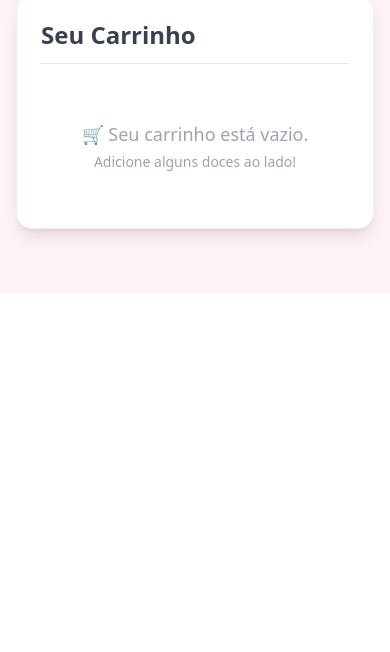
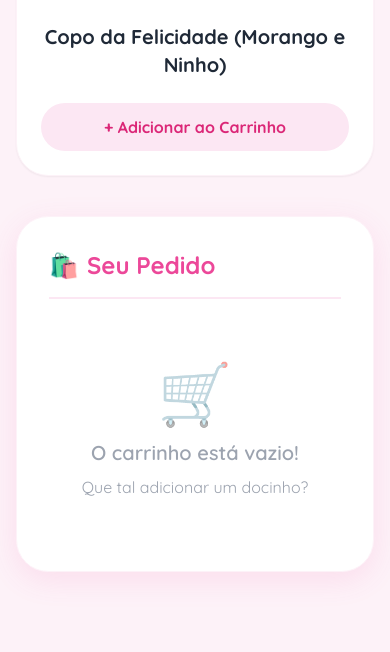
Before and after one commit to mateusoliveiracc/doces, a Flask app: page / in a window 390 px wide. Shown: the part 1816-2468 px from the top of the page. Before the commit the page ends 2109 px from the top, so only its background shows below. Run offline with Flask 3, Linux system fonts and the light colour scheme; some libraries are stand-ins or nearby versions.

Commit message:
Atualização do código da loja de doces

```diff
--- a/templates/index.html
+++ b/templates/index.html
@@ -3,35 +3,75 @@
 <head>
     <meta charset="UTF-8">
     <meta name="viewport" content="width=device-width, initial-scale=1.0">
-    <title>Doces Da Clara - Faça seu Pedido</title>
+    <title>Doceria Delícia - Cardápio</title>
+
+    <!-- Tailwind CSS -->
     <script src="https://cdn.tailwindcss.com"></script>
+
+    <!-- Fonte Google: Quicksand (Arredondada e amigável, perfeita para doces) -->
+    <link rel="preconnect" href="https://fonts.googleapis.com">
+    <link rel="preconnect" href="https://fonts.gstatic.com" crossorigin>
+    <link href="https://fonts.googleapis.com/css2?family=Quicksand:wght@400;600;700&display=swap" rel="stylesheet">
+
+    <style>
+        body {
+            font-family: 'Quicksand', sans-serif;
+            background-color: #fdf2f8; /* Fundo rosa bem clarinho (pink-50) */
+        }
+
+        /* Oculta barra de rolagem no carrinho, mas mantém a funcionalidade */
+        .no-scrollbar::-webkit-scrollbar {
+            display: none;
+        }
+        .no-scrollbar {
+            -ms-overflow-style: none;
+            scrollbar-width: none;
+        }
+    </style>
 </head>
-<body class="bg-pink-50 min-h-screen text-gray-800 font-sans">
+<body class="text-gray-700 antialiased">
 
-    <header class="bg-white shadow-md py-6 mb-8 border-b-4 border-pink-400">
-        <div class="container mx-auto text-center">
-            <h1 class="text-4xl font-extrabold text-pink-600 tracking-wide">🧁Doces Da Clara 🧁</h1>
-            <p class="text-gray-500 mt-2 text-sm sm:text-base">Escolha seus doces favoritos e finalize no WhatsApp</p>
+    <!-- Cabeçalho (Header) -->
+    <header class="bg-white shadow-[0_4px_20px_-10px_rgba(236,72,153,0.3)] pt-10 pb-8 mb-10 rounded-b-[40px] border-b-2 border-pink-100">
+        <div class="container mx-auto text-center px-4">
+            <h1 class="text-5xl font-bold text-pink-500 tracking-tight mb-2">
+                <span class="text-3xl">✨</span> Doceria Delícia <span class="text-3xl">✨</span>
+            </h1>
+            <p class="text-pink-400 font-semibold text-lg">Os doces mais gostosos, feitos com amor!</p>
         </div>
     </header>
 
-    <main class="container mx-auto px-4 max-w-7xl pb-16">
-        <div class="grid grid-cols-1 lg:grid-cols-3 gap-8">
+    <main class="container mx-auto px-4 max-w-7xl pb-20">
+        <div class="grid grid-cols-1 lg:grid-cols-3 gap-10">
 
+            <!-- 🧁 VITRINE DE PRODUTOS 🧁 -->
             <div class="lg:col-span-2">
-                <h2 class="text-2xl font-bold text-gray-700 mb-6 border-b-2 border-pink-200 pb-2">Nosso Cardápio</h2>
-                <div class="grid grid-cols-1 sm:grid-cols-2 gap-6">
+                <div class="flex items-center space-x-3 mb-8">
+                    <span class="text-3xl">🍰</span>
+                    <h2 class="text-3xl font-bold text-gray-800">Nosso Cardápio</h2>
+                </div>
+
+                <div class="grid grid-cols-1 sm:grid-cols-2 gap-8">
                     {% for produto in produtos %}
-                    <div class="bg-white rounded-2xl shadow-sm hover:shadow-md transition duration-300 overflow-hidden border border-pink-100 flex flex-col justify-between">
-                        <img src="{{ produto.imagem }}" alt="{{ produto.nome }}" class="w-full h-48 object-cover">
-                        <div class="p-5 flex-grow flex flex-col justify-between">
-                            <div>
-                                <h3 class="font-bold text-lg text-gray-800 mb-2">{{ produto.nome }}</h3>
-                                <p class="text-pink-600 font-extrabold text-xl mb-4">R$ {{ "%.2f"|format(produto.preco) }}</p>
+                    <!-- Cartão do Produto -->
+                    <div class="bg-white rounded-[32px] shadow-sm hover:shadow-[0_10px_30px_-10px_rgba(236,72,153,0.4)] transition-all duration-300 transform hover:-translate-y-2 overflow-hidden border border-pink-50 flex flex-col">
+
+                        <!-- Imagem -->
+                        <div class="relative">
+                            <img src="{{ produto.imagem }}" alt="{{ produto.nome }}" class="w-full h-56 object-cover rounded-t-[32px]">
+                            <!-- Badge de Preço em cima da imagem -->
+                            <div class="absolute top-4 right-4 bg-white/90 backdrop-blur-sm px-4 py-1.5 rounded-full shadow-sm text-pink-600 font-bold text-lg">
+                                R$ {{ "%.2f"|format(produto.preco) }}
                             </div>
+                        </div>
+
+                        <!-- Informações do Produto -->
+                        <div class="p-6 flex-grow flex flex-col justify-between">
+                            <h3 class="font-bold text-xl text-gray-800 mb-6 text-center">{{ produto.nome }}</h3>
+
                             <a href="{{ url_for('adicionar_ao_carrinho', produto_id=produto.id) }}"
-                               class="block text-center bg-pink-500 hover:bg-pink-600 text-white font-semibold py-2.5 px-4 rounded-xl transition duration-200">
-                                Adicionar ao Carrinho
+                               class="block w-full text-center bg-pink-100 text-pink-600 hover:bg-pink-500 hover:text-white font-bold py-3 px-6 rounded-full transition-colors duration-300">
+                                + Adicionar ao Carrinho
                             </a>
                         </div>
                     </div>
@@ -39,86 +79,97 @@
                 </div>
             </div>
 
-            <div class="bg-white rounded-2xl shadow-lg border border-pink-100 p-6 h-fit sticky top-6">
-                <div class="flex justify-between items-center mb-6 border-b pb-3">
-                    <h2 class="text-2xl font-bold text-gray-700">Seu Carrinho</h2>
+            <!-- 🛒 CARRINHO E CHECKOUT 🛒 -->
+            <div class="lg:col-span-1">
+                <!-- Cartão Flutuante do Carrinho -->
+                <div class="bg-white rounded-[32px] shadow-[0_8px_30px_rgb(236,72,153,0.12)] border border-pink-50 p-8 sticky top-8">
+
+                    <div class="flex justify-between items-end mb-6 border-b-2 border-pink-100 pb-4">
+                        <h2 class="text-2xl font-bold text-pink-500 flex items-center gap-2">
+                            <span>🛍️</span> Seu Pedido
+                        </h2>
                         {% if carrinho %}
-                    <a href="{{ url_for('limpar_carrinho') }}" class="text-xs text-red-500 hover:underline">Limpar tudo</a>
+                        <a href="{{ url_for('limpar_carrinho') }}" class="text-sm text-gray-400 hover:text-red-500 transition-colors">Limpar</a>
                         {% endif %}
                     </div>
 
                     {% if not carrinho %}
-                <div class="text-center py-8 text-gray-400">
-                    <p class="text-lg">🛒 Seu carrinho está vazio.</p>
-                    <p class="text-sm mt-1">Adicione alguns doces ao lado!</p>
+                    <div class="text-center py-10">
+                        <div class="text-6xl mb-4 opacity-50">🛒</div>
+                        <p class="text-xl font-semibold text-gray-400">O carrinho está vazio!</p>
+                        <p class="text-gray-400 mt-2">Que tal adicionar um docinho?</p>
                     </div>
                     {% else %}
 
-                <div class="space-y-4 mb-6 max-h-60 overflow-y-auto pr-1">
+                    <!-- Lista de Itens do Carrinho -->
+                    <div class="space-y-4 mb-8 max-h-64 overflow-y-auto no-scrollbar">
                         {% for item in carrinho %}
-                    <div class="flex justify-between items-center bg-pink-50/50 p-3 rounded-xl border border-pink-100/50">
-                        <div class="flex-1 pr-2">
-                            <p class="font-semibold text-sm text-gray-800">{{ item.nome }}</p>
-                            <p class="text-xs text-gray-500">R$ {{ "%.2f"|format(item.preco) }} cada</p>
+                        <div class="flex justify-between items-center bg-pink-50/50 p-4 rounded-2xl border border-pink-100/50">
+                            <div class="flex-1 pr-3">
+                                <p class="font-bold text-gray-700 leading-tight mb-1">{{ item.nome }}</p>
+                                <p class="text-sm font-semibold text-pink-500">R$ {{ "%.2f"|format(item.preco) }}</p>
                             </div>
-                        <div class="flex items-center space-x-3">
-                            <span class="text-sm font-bold bg-white px-2.5 py-1 rounded-md border text-gray-700">{{ item.quantidade }}x</span>
-                            <div class="flex flex-col space-y-1">
-                                <a href="{{ url_for('adicionar_ao_carrinho', produto_id=item.id) }}" class="text-xs bg-gray-200 hover:bg-pink-200 px-1.5 py-0.5 rounded text-center font-bold">+</a>
-                                <a href="{{ url_for('remover_do_carrinho', produto_id=item.id) }}" class="text-xs bg-gray-200 hover:bg-red-200 px-1.5 py-0.5 rounded text-center font-bold">-</a>
-                            </div>
+
+                            <div class="flex items-center space-x-3 bg-white px-2 py-1.5 rounded-full shadow-sm border border-pink-50">
+                                <a href="{{ url_for('remover_do_carrinho', produto_id=item.id) }}" class="w-6 h-6 flex items-center justify-center rounded-full text-pink-400 hover:bg-pink-100 font-bold transition-colors">-</a>
+                                <span class="text-sm font-bold text-gray-700 w-4 text-center">{{ item.quantidade }}</span>
+                                <a href="{{ url_for('adicionar_ao_carrinho', produto_id=item.id) }}" class="w-6 h-6 flex items-center justify-center rounded-full text-pink-400 hover:bg-pink-100 font-bold transition-colors">+</a>
                             </div>
                         </div>
                         {% endfor %}
                     </div>
 
-                <div class="border-t border-b py-3 mb-6 flex justify-between items-center font-bold text-lg text-gray-800">
-                    <span>Total:</span>
-                    <span class="text-pink-600 text-xl">R$ {{ "%.2f"|format(total) }}</span>
+                    <!-- Total -->
+                    <div class="bg-pink-50 p-4 rounded-2xl mb-6 flex justify-between items-center">
+                        <span class="font-bold text-gray-600">Total a pagar:</span>
+                        <span class="text-2xl font-bold text-pink-600">R$ {{ "%.2f"|format(total) }}</span>
                     </div>
 
+                    <!-- Formulário -->
                     <form action="{{ url_for('finalizar_pedido') }}" method="POST" class="space-y-4">
                         <div>
-                        <label class="block text-sm font-medium text-gray-700 mb-1">Seu Nome *</label>
-                        <input type="text" name="nome" required placeholder="Digite seu nome completo"
-                               class="w-full px-4 py-2 border rounded-xl focus:outline-none focus:ring-2 focus:ring-pink-400">
+                            <input type="text" name="nome" required placeholder="Seu nome completo"
+                                   class="w-full px-5 py-3 bg-gray-50 border-transparent rounded-full focus:bg-white focus:border-pink-300 focus:ring-2 focus:ring-pink-200 outline-none transition-all">
                         </div>
 
                         <div>
-                        <label class="block text-sm font-medium text-gray-700 mb-1">Forma de Pagamento *</label>
-                        <select name="pagamento" required class="w-full px-4 py-2 border rounded-xl bg-white focus:outline-none focus:ring-2 focus:ring-pink-400">
+                            <select name="pagamento" required class="w-full px-5 py-3 bg-gray-50 border-transparent rounded-full focus:bg-white focus:border-pink-300 focus:ring-2 focus:ring-pink-200 outline-none transition-all text-gray-600 appearance-none">
+                                <option value="" disabled selected>Forma de pagamento...</option>
                                 <option value="Pix">Pix</option>
-                            <option value="Cartão de Crédito/Débito">Cartão de Crédito/Débito</option>
+                                <option value="Cartão">Cartão (Crédito/Débito)</option>
                                 <option value="Dinheiro">Dinheiro</option>
                             </select>
                         </div>
 
                         <div>
-                        <label class="block text-sm font-medium text-gray-700 mb-1">Modo de Entrega *</label>
                             <select name="entrega" id="entrega" required onchange="toggleEndereco()"
-                                class="w-full px-4 py-2 border rounded-xl bg-white focus:outline-none focus:ring-2 focus:ring-pink-400">
-                            <option value="Retirada">Vou retirar no local</option>
-                            <option value="Entrega">Quero que entregue</option>
+                                    class="w-full px-5 py-3 bg-gray-50 border-transparent rounded-full focus:bg-white focus:border-pink-300 focus:ring-2 focus:ring-pink-200 outline-none transition-all text-gray-600 appearance-none">
+                                <option value="" disabled selected>Como quer receber?</option>
+                                <option value="Retirada">Retirar na Doceria</option>
+                                <option value="Entrega">Receber em casa (Delivery)</option>
                             </select>
                         </div>
 
-                    <div id="campo-endereco" class="hidden">
-                        <label class="block text-sm font-medium text-gray-700 mb-1">Endereço de Entrega *</label>
-                        <textarea name="endereco" id="input-endereco" placeholder="Rua, número, bairro e complemento" rows="2"
-                                  class="w-full px-4 py-2 border rounded-xl focus:outline-none focus:ring-2 focus:ring-pink-400"></textarea>
+                        <div id="campo-endereco" class="hidden transition-all duration-300">
+                            <textarea name="endereco" id="input-endereco" placeholder="Endereço (Rua, Número, Bairro, Complemento)" rows="2"
+                                      class="w-full px-5 py-3 bg-gray-50 border-transparent rounded-2xl focus:bg-white focus:border-pink-300 focus:ring-2 focus:ring-pink-200 outline-none transition-all resize-none"></textarea>
                         </div>
 
+                        <!-- Botão do WhatsApp (Verde tradicional, mas com estilo arredondado para combinar) -->
                         <button type="submit"
-                            class="w-full mt-4 bg-green-500 hover:bg-green-600 text-white font-bold py-3 px-4 rounded-xl shadow-md transition duration-200 flex items-center justify-center space-x-2 text-lg">
-                        <span>Enviar Pedido ao WhatsApp</span>
+                                class="w-full mt-6 bg-[#25D366] hover:bg-[#20bd5a] text-white font-bold py-4 px-6 rounded-full shadow-[0_4px_15px_rgba(37,211,102,0.4)] transition-all duration-300 transform hover:-translate-y-1 flex items-center justify-center space-x-2 text-lg">
+                            <svg class="w-6 h-6 fill-current" viewBox="0 0 24 24"><path d="M.057 24l1.687-6.163c-1.041-1.804-1.588-3.849-1.587-5.946.003-6.556 5.338-11.891 11.893-11.891 3.181.001 6.167 1.24 8.413 3.488 2.245 2.248 3.481 5.236 3.48 8.414-.003 6.557-5.338 11.892-11.893 11.892-1.99-.001-3.951-.5-5.688-1.448l-6.305 1.654zm6.597-3.807c1.676.995 3.276 1.591 5.392 1.592 5.448 0 9.886-4.434 9.889-9.885.002-5.462-4.415-9.89-9.881-9.892-5.452 0-9.887 4.434-9.889 9.884-.001 2.225.651 3.891 1.746 5.634l-.999 3.648 3.742-.981zm11.387-5.464c-.074-.124-.272-.198-.57-.347-.297-.149-1.758-.868-2.031-.967-.272-.099-.47-.149-.669.149-.198.297-.768.967-.941 1.165-.173.198-.347.223-.644.074-.297-.149-1.255-.462-2.39-1.475-.883-.788-1.48-1.761-1.653-2.059-.173-.297-.018-.458.13-.606.134-.133.297-.347.446-.521.151-.172.2-.296.3-.495.099-.198.05-.372-.025-.521-.075-.148-.669-1.611-.916-2.206-.242-.579-.487-.501-.669-.51l-.57-.01c-.198 0-.52.074-.792.347-.272.297-1.04 1.016-1.04 2.479 0 1.462 1.065 2.876 1.213 3.074.149.198 2.096 3.2 5.077 4.487.709.306 1.263.489 1.694.626.712.226 1.36.194 1.872.118.571-.085 1.758-.719 2.006-1.413.248-.695.248-1.29.173-1.414z"/></svg>
+                            <span>Enviar Pedido</span>
                         </button>
                     </form>
                     {% endif %}
+                </div>
             </div>
 
         </div>
     </main>
 
+    <!-- Script de controle do formulário -->
     <script>
         function toggleEndereco() {
             const selectEntrega = document.getElementById('entrega');
```
Lines whose indentation alone changed are shown as unchanged.
